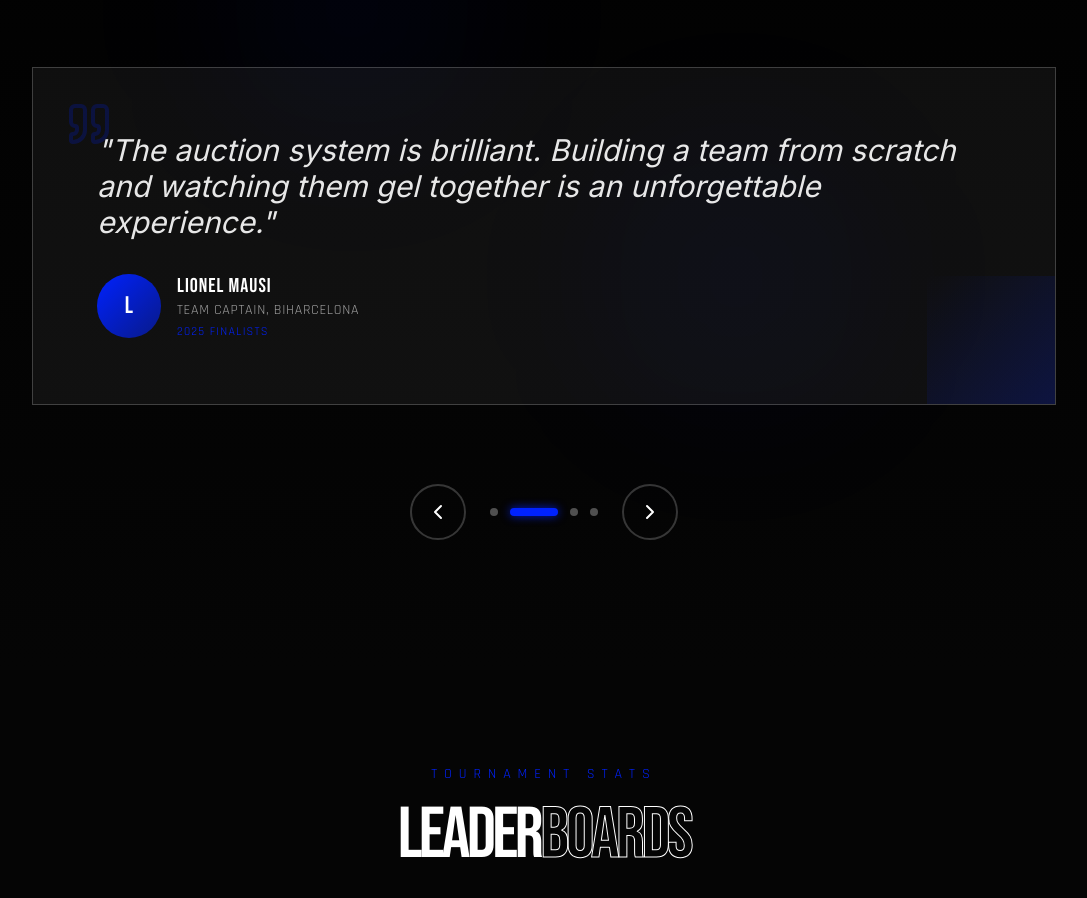
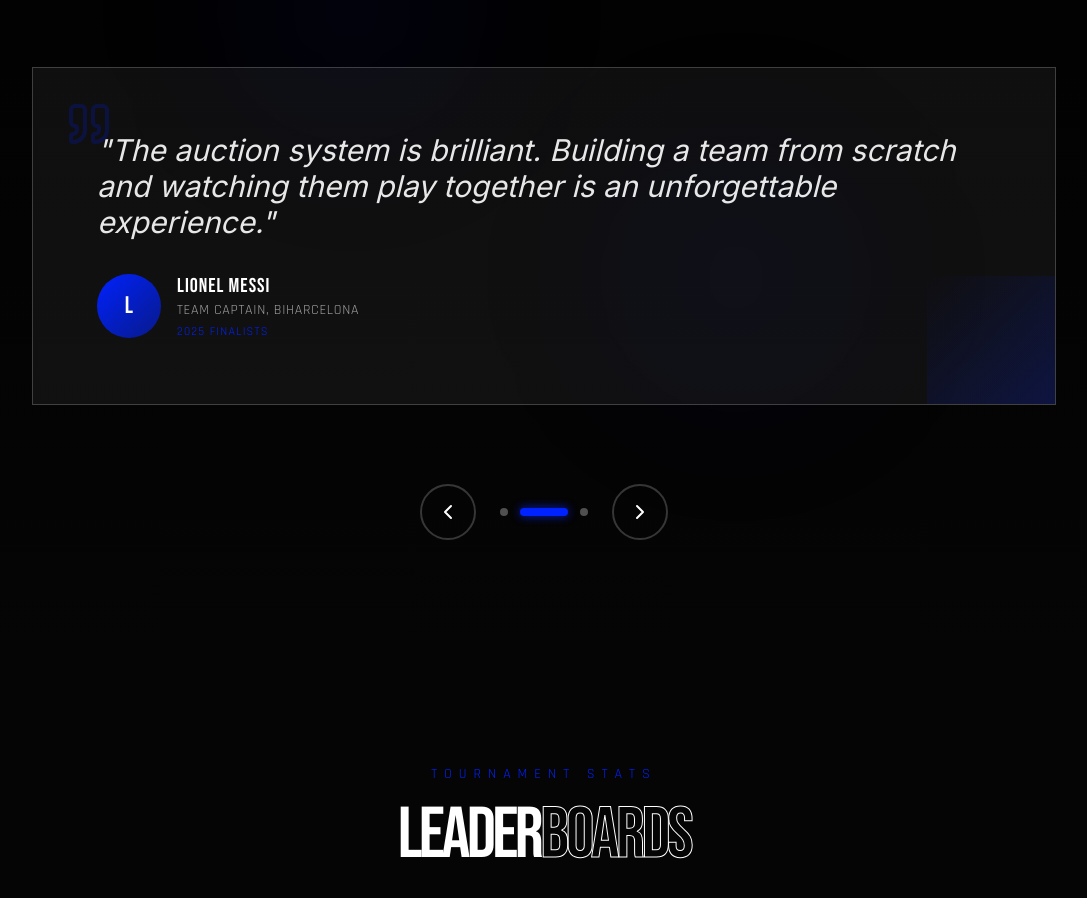
Before and after one commit to SumeetNayak-NITRR/NCL-AI, a React (Vite) app: page /ncl in a window 1280 px wide. Shown: the part 3060-3958 px from the top of the page, without its empty margins (96-1183 px from the left). Built offline with nearby package versions, Linux system fonts and the light colour scheme; no server answers; the database is empty.

Commit message:
remove glow effect

```diff
--- a/src/components/landing/Highlights.jsx
+++ b/src/components/landing/Highlights.jsx
@@ -8,13 +8,13 @@ const Highlights = () => {
     const highlights = [
         {
             quote: "NCL transformed how we approach football. The competitive environment and professional organization pushed us to our limits.",
-            author: "CRISTIANO RONDO",
+            author: "CRISTIANO RONALDO",
             role: "Team Captain, CHAKKU GANG",
             year: "2024 Champions"
         },
         {
-            quote: "The auction system is brilliant. Building a team from scratch and watching them gel together is an unforgettable experience.",
-            author: "LIONEL MAUSI",
+            quote: "The auction system is brilliant. Building a team from scratch and watching them play together is an unforgettable experience.",
+            author: "LIONEL MESSI",
             role: "Team Captain, BiharCelona",
             year: "2025 Finalists"
         },
@@ -24,12 +24,12 @@ const Highlights = () => {
             role: "Midfielder, BiharCelona",
             year: "Top Scorer 2024"
         },
-        {
+        /*{
             quote: "Show your ground marking skills and take the NCL treat and become part of Khau Gang🤤",
             author: "Sumeet",
             role: "Fullback, Super_Subs",
             year: "Eternity"
-        }
+        }*/
     ]
 
     const nextSlide = () => {
--- a/src/data/hallOfFameData.js
+++ b/src/data/hallOfFameData.js
@@ -1,5 +1,6 @@
 export const legends = [
-    {
+
+    /*{
         id: 'legend1',
         name: 'Cristiano Ronaldo',
         year: '2017',
@@ -24,7 +25,7 @@ export const legends = [
         current_work: 'Product Manager at Microsoft',
         contribution: 'Master tactician who revolutionized the midfield game. Known for his calm demeanor under pressure.',
         bio: 'The backbone of NITRR football for 4 years. His vision on the field was unmatched, orchestrating plays that are still studied by current teams.'
-    },
+    },*/
     // Add more legends here...
     // {
     //     id: 'legend3',
--- a/src/pages/Team.jsx
+++ b/src/pages/Team.jsx
@@ -168,15 +168,6 @@ const Team = () => {
                                 className="relative"
                                 onClick={(e) => e.stopPropagation()}
                             >
-                                {/* Glow Effect */}
-                                <motion.div
-                                    initial={{ opacity: 0, scale: 0.8 }}
-                                    animate={{ opacity: 1, scale: 1.2 }}
-                                    exit={{ opacity: 0, scale: 0.8 }}
-                                    transition={{ duration: 0.5 }}
-                                    className="absolute inset-0 blur-[60px] opacity-70 w-full h-full rounded-full"
-                                    style={{ background: getGlowColor(selectedPlayer) }}
-                                ></motion.div>
 
                                 {/* Close Button */}
                                 <button
```
